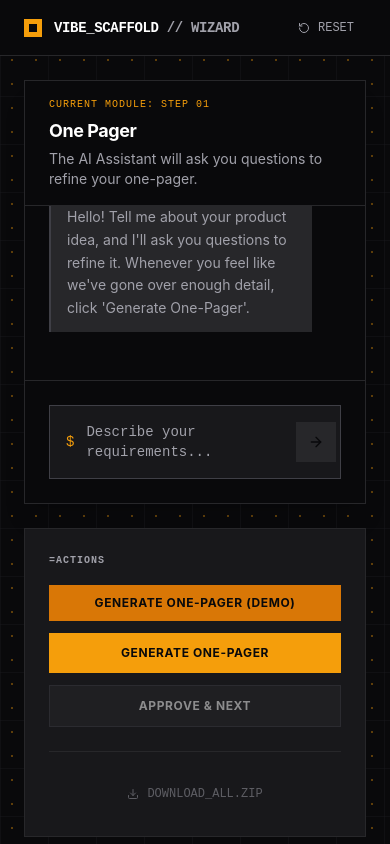
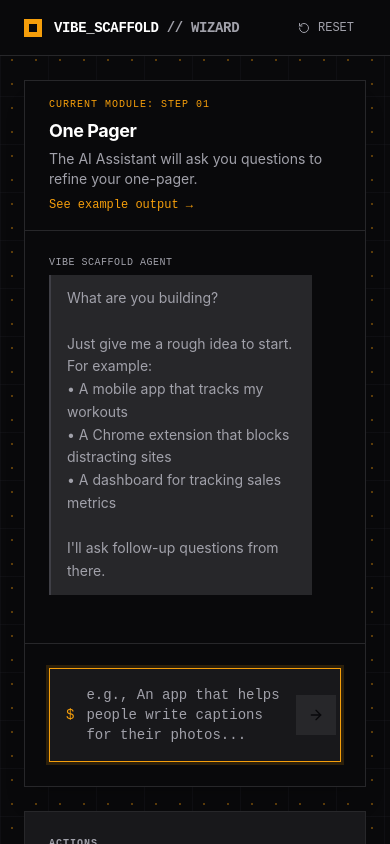
Before and after one commit to benjaminshoemaker/vibecode_spec_generator, a Next.js app: page /wizard in a window 390 px wide. Shown: the top 844 px of the page. Built offline with nearby package versions, Linux system fonts and the light colour scheme; no server answers; the database is empty.

Commit message:
improvements to the wizard flow onboarding

```diff
--- a/app/page.tsx
+++ b/app/page.tsx
@@ -1,7 +1,7 @@
 "use client";
 
 import React, { useState, useEffect } from 'react';
-import { Terminal, Layers, Command, Cpu, GitBranch, ArrowRight, ChevronDown, X, AlertTriangle, Check, Download } from 'lucide-react';
+import { Terminal, Layers, Command, Cpu, GitBranch, ArrowRight, ChevronDown, AlertTriangle, Check, Download } from 'lucide-react';
 import Link from 'next/link';
 import Footer from "./components/Footer";
 import StatsGrid from "./components/StatsGrid";
@@ -189,32 +189,21 @@ export default function LandingPage() {
                 For anyone using AI coding tools
               </div>
 
-              <h1 className="text-5xl md:text-6xl lg:text-7xl font-extrabold text-white tracking-tight leading-[1.1] mb-10">
-                Sound familiar?
+              <h1 className="text-5xl md:text-6xl lg:text-7xl font-extrabold text-white tracking-tight leading-[1.1] mb-6">
+                Is your vibe-coded project stuck?
                 <span className={`${cursorVisible ? 'opacity-100' : 'opacity-0'} ml-1 text-accent`}>_</span>
               </h1>
 
-              <div className="space-y-4 mb-8">
-                <div className="flex items-start gap-3">
-                  <X className="w-5 h-5 text-red-500 mt-0.5 flex-shrink-0" />
-                  <p className="text-lg text-zinc-400 leading-relaxed">You described your app, AI built something... but not quite right</p>
-                </div>
-                <div className="flex items-start gap-3">
-                  <X className="w-5 h-5 text-red-500 mt-0.5 flex-shrink-0" />
-                  <p className="text-lg text-zinc-400 leading-relaxed">You&apos;re 47 prompts deep and it keeps breaking things it already fixed</p>
-                </div>
-                <div className="flex items-start gap-3">
-                  <X className="w-5 h-5 text-red-500 mt-0.5 flex-shrink-0" />
-                  <p className="text-lg text-zinc-400 leading-relaxed">You don&apos;t know if you&apos;re 80% done or 98% done</p>
-                </div>
-              </div>
+              <p className="text-xl text-zinc-400 max-w-xl leading-relaxed mb-6">
+                Vibe coding tools made it easy to start - but they skip the planning, and you pay for it at 80%.
+              </p>
 
-              <div className="border-l-2 border-accent pl-6 py-2 mb-10">
-                <p className="text-xl text-white font-semibold">The problem isn&apos;t the AI. It&apos;s the spec.</p>
+              <div className="border-l-2 border-accent pl-6 py-2 mb-8">
+                <p className="text-xl text-white font-semibold">They made it easy to start. Nobody made it easy to finish.</p>
               </div>
 
               <p className="text-lg text-zinc-400 max-w-xl leading-relaxed mb-10">
-                VibeScaffold generates the structure your AI coding tools need to finish what they start - clear specs, persistent context, and defined acceptance criteria.
+                VibeScaffold generates the spec your AI tools need to get from 80% to shipped - clear requirements, persistent context, and defined acceptance criteria.
               </p>
 
               <div className="flex flex-col sm:flex-row gap-4">
--- a/app/store.ts
+++ b/app/store.ts
@@ -2,6 +2,7 @@ import { create } from "zustand";
 import { persist } from "zustand/middleware";
 import { WizardState, StepData, Message } from "./types";
 import { analytics } from "./utils/analytics";
+import { useEffect, useState } from "react";
 
 const initialStepData: StepData = {
   chatHistory: [],
@@ -106,3 +107,25 @@ export const useWizardStore = create<WizardState>()(
     }
   )
 );
+
+// Hook to check if store has hydrated from localStorage
+export const useHasHydrated = () => {
+  const [hasHydrated, setHasHydrated] = useState(false);
+
+  useEffect(() => {
+    const unsubFinishHydration = useWizardStore.persist.onFinishHydration(() => {
+      setHasHydrated(true);
+    });
+
+    // Check if already hydrated
+    if (useWizardStore.persist.hasHydrated()) {
+      setHasHydrated(true);
+    }
+
+    return () => {
+      unsubFinishHydration();
+    };
+  }, []);
+
+  return hasHydrated;
+};
--- a/app/types.ts
+++ b/app/types.ts
@@ -39,4 +39,5 @@ export interface StepConfig {
   documentInputs: string[];
   initialGreeting?: string;
   generationPrompt?: string;
+  inputPlaceholder?: string;
 }
--- a/app/wizard/components/ChatInterface.tsx
+++ b/app/wizard/components/ChatInterface.tsx
@@ -5,6 +5,7 @@ import { Message } from "@/app/types";
 import { Terminal, ArrowRight } from 'lucide-react';
 import { analytics, getOrCreateClientId } from "@/app/utils/analytics";
 import { spikelog } from "@/app/utils/spikelog";
+import { useHasHydrated } from "@/app/store";
 
 interface ChatInterfaceProps {
   systemPrompt: string;
@@ -13,6 +14,7 @@ interface ChatInterfaceProps {
   documentInputs?: Record<string, string>;
   initialGreeting?: string;
   stepName?: string;
+  placeholder?: string;
 }
 
 export default function ChatInterface({
@@ -22,10 +24,12 @@ export default function ChatInterface({
   documentInputs,
   initialGreeting,
   stepName,
+  placeholder,
 }: ChatInterfaceProps) {
-  const [messages, setMessages] = useState<Message[]>(initialMessages);
+  const [messages, setMessages] = useState<Message[]>([]);
   const [input, setInput] = useState("");
   const [isLoading, setIsLoading] = useState(false);
+  const hasHydrated = useHasHydrated();
   const messagesEndRef = useRef<HTMLDivElement>(null);
   const messagesContainerRef = useRef<HTMLDivElement>(null);
   const textareaRef = useRef<HTMLTextAreaElement>(null);
@@ -73,18 +77,38 @@ export default function ChatInterface({
   }, [messages]);
 
   useEffect(() => {
+    if (!hasHydrated) return; // Avoid wiping persisted chat before hydration completes
     onMessagesChange(messages);
-  }, [messages, onMessagesChange]);
+  }, [messages, onMessagesChange, hasHydrated]);
 
+  // Initialize messages after hydration completes
   useEffect(() => {
-    if (initialGreeting && initialMessages.length === 0 && messages.length === 0) {
+    if (!hasHydrated) return;
+
+    // Only initialize if messages haven't been set yet
+    if (messages.length > 0) return;
+
+    if (initialMessages.length > 0) {
+      // Restore persisted messages
+      setMessages(initialMessages);
+    } else if (initialGreeting) {
+      // Show greeting for fresh sessions
       setMessages([{
         id: Date.now().toString(),
         role: "assistant",
         content: initialGreeting,
       }]);
     }
-  }, [initialGreeting, initialMessages.length]);
+  }, [hasHydrated, initialMessages, initialGreeting]);
+
+  // Auto-focus input on mount
+  useEffect(() => {
+    // Small delay to ensure DOM is ready and any transitions complete
+    const timer = setTimeout(() => {
+      textareaRef.current?.focus();
+    }, 100);
+    return () => clearTimeout(timer);
+  }, []);
 
   const handleSubmit = async (e: React.FormEvent) => {
     e.preventDefault();
@@ -267,7 +291,7 @@ export default function ChatInterface({
             <div className={`text-2xs font-mono uppercase tracking-wider mb-1 ${
               message.role === "user" ? "text-accent" : "text-[#a1a1aa]"
             }`}>
-              {message.role === "user" ? "You" : "System"}
+              {message.role === "user" ? "You" : "Vibe Scaffold Agent"}
             </div>
 
             <div className={`px-4 py-3 text-sm leading-relaxed whitespace-pre-wrap ${
@@ -289,7 +313,7 @@ export default function ChatInterface({
         {isLoading && lastMessage?.role === "user" && (
           <div className="flex flex-col max-w-[90%] self-start items-start">
             <div className="text-2xs font-mono uppercase tracking-wider mb-1 text-[#a1a1aa]">
-              System
+              Vibe Scaffold Agent
             </div>
             <div className="bg-zinc-800 border-l-2 border-zinc-700 text-[#a1a1aa] px-4 py-3 text-sm leading-relaxed">
               <span
@@ -320,7 +344,7 @@ export default function ChatInterface({
                     handleSubmit(e);
                   }
                 }}
-                placeholder="Describe your requirements..."
+                placeholder={placeholder || "Describe your requirements..."}
                 className="w-full bg-transparent text-sm font-mono text-white focus:outline-none resize-none placeholder:text-[#a1a1aa] leading-5 overflow-y-auto py-3"
                 rows={1}
                 disabled={isLoading}
--- a/app/wizard/components/WizardStep.tsx
+++ b/app/wizard/components/WizardStep.tsx
@@ -5,9 +5,10 @@ import { StepConfig, Message } from "@/app/types";
 import { useWizardStore } from "@/app/store";
 import ChatInterface from "./ChatInterface";
 import DocumentPreview from "./DocumentPreview";
-import { Terminal, Loader2 } from 'lucide-react';
+import { Terminal, Loader2, X } from 'lucide-react';
 import { analytics } from "@/app/utils/analytics";
 import { spikelog } from "@/app/utils/spikelog";
+import { sampleDocs } from "../utils/sampleDocs";
 
 interface WizardStepProps {
   config: StepConfig;
@@ -21,7 +22,15 @@ export default function WizardStep({ config, stepKey, onApproveAndNext }: Wizard
   const stepData = steps[stepKey];
 
   const [error, setError] = useState<string | null>(null);
+  const [showExampleModal, setShowExampleModal] = useState(false);
   const hasGeneratedBefore = useRef(!!stepData.generatedDoc);
+
+  const sampleDocMap: Record<string, string> = {
+    onePager: sampleDocs.onePager,
+    devSpec: sampleDocs.devSpec,
+    checklist: sampleDocs.promptPlan,
+    agentsMd: sampleDocs.agentsMd,
+  };
 
   const handleMessagesChange = useCallback((messages: Message[]) => {
     updateStepChat(stepKey, messages);
@@ -137,7 +146,7 @@ export default function WizardStep({ config, stepKey, onApproveAndNext }: Wizard
   return (
     <>
       {/* Chat Box */}
-      <div className="flex flex-col min-h-[400px] h-[50vh] max-h-[600px]">
+      <div className="flex flex-col flex-1 min-h-[400px]">
         <div className="px-6 py-4 border-b border-zinc-800 bg-zinc-950">
           <div className="text-2xs font-mono text-accent uppercase tracking-widest mb-1">Current Module: Step 0{stepKey === 'onePager' ? '1' : stepKey === 'devSpec' ? '2' : stepKey === 'checklist' ? '3' : '4'}</div>
           <div className="text-lg font-bold text-white tracking-tight">
@@ -146,6 +155,12 @@ export default function WizardStep({ config, stepKey, onApproveAndNext }: Wizard
           <div className="text-sm text-[#a1a1aa] mt-1">
             {config.userInstructions}
           </div>
+          <button
+            onClick={() => setShowExampleModal(true)}
+            className="text-xs text-accent hover:text-accent-light font-mono mt-2 inline-flex items-center gap-1"
+          >
+            See example output →
+          </button>
         </div>
 
         <div className="flex-1 overflow-hidden bg-zinc-950">
@@ -157,6 +172,7 @@ export default function WizardStep({ config, stepKey, onApproveAndNext }: Wizard
             documentInputs={documentInputsForChat}
             initialGreeting={config.initialGreeting}
             stepName={config.stepName}
+            placeholder={config.inputPlaceholder}
           />
         </div>
       </div>
@@ -195,6 +211,35 @@ export default function WizardStep({ config, stepKey, onApproveAndNext }: Wizard
           <p className="text-red-400 font-mono text-xs">ERROR: {error}</p>
         </div>
       )}
+
+      {showExampleModal && (
+        <div className="fixed inset-0 z-50 flex items-center justify-center p-4 bg-black/80 backdrop-blur-sm">
+          <div className="bg-zinc-900 border border-zinc-800 max-w-3xl w-full max-h-[80vh] flex flex-col">
+            <div className="flex items-center justify-between px-6 py-4 border-b border-zinc-800">
+              <div>
+                <div className="text-2xs font-mono text-accent uppercase tracking-widest mb-1">Example Output</div>
+                <div className="text-lg font-bold text-white">{config.stepName}</div>
+              </div>
+              <button
+                onClick={() => setShowExampleModal(false)}
+                className="text-zinc-400 hover:text-white transition-colors"
+              >
+                <X className="w-5 h-5" />
+              </button>
+            </div>
+            <div className="flex-1 overflow-auto p-6">
+              <pre className="text-sm font-mono text-zinc-300 whitespace-pre-wrap leading-relaxed">
+                {sampleDocMap[stepKey]}
+              </pre>
+            </div>
+            <div className="px-6 py-4 border-t border-zinc-800 bg-zinc-950">
+              <p className="text-xs text-zinc-500">
+                This is sample output for a Photo Captioner app. Your output will be customized to your idea.
+              </p>
+            </div>
+          </div>
+        </div>
+      )}
     </>
   );
 }
--- a/app/wizard/page.tsx
+++ b/app/wizard/page.tsx
@@ -264,8 +264,8 @@ export default function WizardPage() {
       <div className="flex-1 max-w-[1800px] mx-auto w-full p-6 grid grid-cols-1 md:grid-cols-[1fr_280px] lg:grid-cols-[1fr_300px] gap-6 lg:gap-8">
 
         {/* Left Column: Interactive Wizard Area */}
-        <div className="flex flex-col lg:min-h-[600px]">
-          <div className="lg:flex-1 bg-zinc-900 border border-zinc-800 overflow-hidden flex flex-col shadow-xl">
+        <div className="flex flex-col min-h-[calc(100vh-200px)]">
+          <div className="flex-1 bg-zinc-900 border border-zinc-800 overflow-hidden flex flex-col shadow-xl">
              <WizardStep
                 config={currentConfig}
                 stepKey={currentStepKey}
@@ -279,7 +279,7 @@ export default function WizardPage() {
 
           {/* Action Card - Order 1 on mobile, Order 2 on desktop */}
           <div className="bg-zinc-900 border border-zinc-800 p-6 lg:sticky lg:top-20 order-1 lg:order-2">
-            <h3 className="text-2xs font-mono font-bold text-[#a1a1aa] uppercase tracking-widest mb-4">=ACTIONS</h3>
+            <h3 className="text-2xs font-mono font-bold text-[#a1a1aa] uppercase tracking-widest mb-4">ACTIONS</h3>
 
             {isDevelopment && (
               <button
@@ -298,7 +298,10 @@ export default function WizardPage() {
               onClick={() => {
                 window.dispatchEvent(new CustomEvent('triggerGenerate'));
               }}
-              disabled={steps[currentStepKey].chatHistory.length === 0 || isGenerating}
+              disabled={
+                isGenerating ||
+                (currentStepKey !== 'checklist' && currentStepKey !== 'agentsMd' && !steps[currentStepKey].chatHistory.some(msg => msg.role === 'user'))
+              }
               className="w-full mb-3 py-3 px-4 bg-accent hover:bg-accent-light text-zinc-950 text-xs font-bold uppercase tracking-wider transition-all flex items-center justify-center gap-2 disabled:opacity-50 disabled:cursor-not-allowed hover:-translate-y-px hover:shadow-[0_4px_16px_rgba(245,158,11,0.15)]"
             >
               {isGenerating && (
@@ -329,7 +332,7 @@ export default function WizardPage() {
 
           {/* Progress Card - Order 2 on mobile, Order 1 on desktop */}
           <div className="bg-zinc-900 border border-zinc-800 p-6 order-2 lg:order-1">
-            <h3 className="text-2xs font-mono font-bold text-[#a1a1aa] uppercase tracking-widest mb-4">=SEQUENCE</h3>
+            <h3 className="text-2xs font-mono font-bold text-[#a1a1aa] uppercase tracking-widest mb-4">SEQUENCE</h3>
 
             <div className="space-y-px bg-zinc-800 border border-zinc-800">
                {stepNames.map((name, index) => {
--- a/app/wizard/steps/step1-config.ts
+++ b/app/wizard/steps/step1-config.ts
@@ -5,7 +5,7 @@ export const step1Config: StepConfig = {
   stepName: "One Pager",
   userInstructions:
     "The AI Assistant will ask you questions to refine your one-pager.",
-  systemPrompt: `Ask the user one question at a time so that you can develop a one-pager for this idea. Each question should build on the previous ones, and the end goal is a one-pager description of the idea that could be passed to a product manager. We need to gather at least the following:
+  systemPrompt: `Ask the user one question at a time so that you can develop a one-pager for this idea. Each question should build on the previous ones, and the end goal is a one-pager description of the idea. We'll pass that on to the next stage of the workflow, the technical specification. We need to gather at least the following:
 * What problem does the app solve?
 * Who is the ideal user for this app?
 * What platform(s) does it live on (mobile web, mobile app, web, CLI)?
@@ -16,6 +16,7 @@ The user will provide an initial description of their app. Evaluate that, and th
   generateButtonText: "Generate One-Pager",
   approveButtonText: "Approve Draft & Save",
   documentInputs: [], // No previous documents for step 1
-  initialGreeting: "Hello! Tell me about your product idea, and I'll ask you questions to refine it. Whenever you feel like we've gone over enough detail, click 'Generate One-Pager'.",
-  generationPrompt: "Now that we’ve wrapped up the brainstorming process, can you compile our findings into a clean, comprehensive one-pager? Include the problem, audience, ideal customer, platform, and flow information, such that we could start talking with product & engineering leadership about how this could be built.",
+  initialGreeting: "What are you building?\n\nJust give me a rough idea to start. For example:\n• A mobile app that tracks my workouts\n• A Chrome extension that blocks distracting sites\n• A dashboard for tracking sales metrics\n\nI'll ask follow-up questions from there.",
+  generationPrompt: "Now that we've wrapped up the brainstorming process, can you compile our findings into a clean, comprehensive one-pager? Include the problem, audience, ideal customer, platform, and flow information, such that we could start talking with product & engineering leadership about how this could be built.",
+  inputPlaceholder: "e.g., An app that helps people write captions for their photos...",
 };
```
Also changed, not shown: excluded-client-ids.txt, 1 other file (tests, documents, lock files or other folders).
